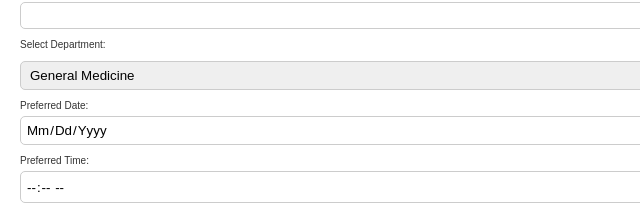
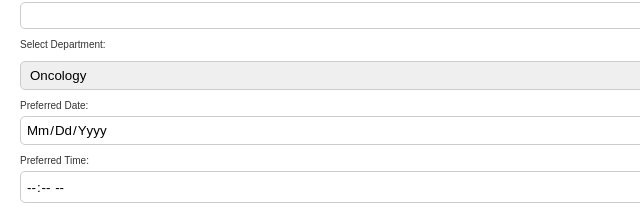
Before and after one commit to raodenn/ipassignment, a plain HTML site: page hospitalweb/appointment.html in a window 1280 px wide. Shown: the part 263-481 px from the top of the page, 0-640 px from the left. Drawn offline with Linux system fonts and the light colour scheme.

Commit message:
Update appointment.html

```diff
--- a/hospitalweb/appointment.html
+++ b/hospitalweb/appointment.html
@@ -78,8 +78,8 @@
 
             <label for="department">Select Department:</label>
             <select id="department" name="department" required>
-                <option value="general">General Medicine</option>
-                <option value="cardiology">Cardiology</option>
+                <option value="general">Oncology</option>
+                <option value="cardiology">Physiotherapy</option>
                 <option value="dentistry">Dentistry</option>
 
             </select>
```
